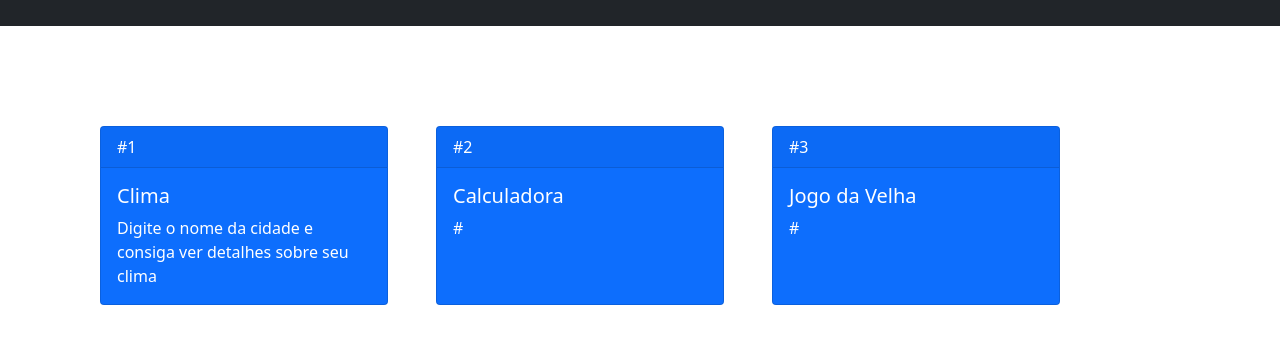
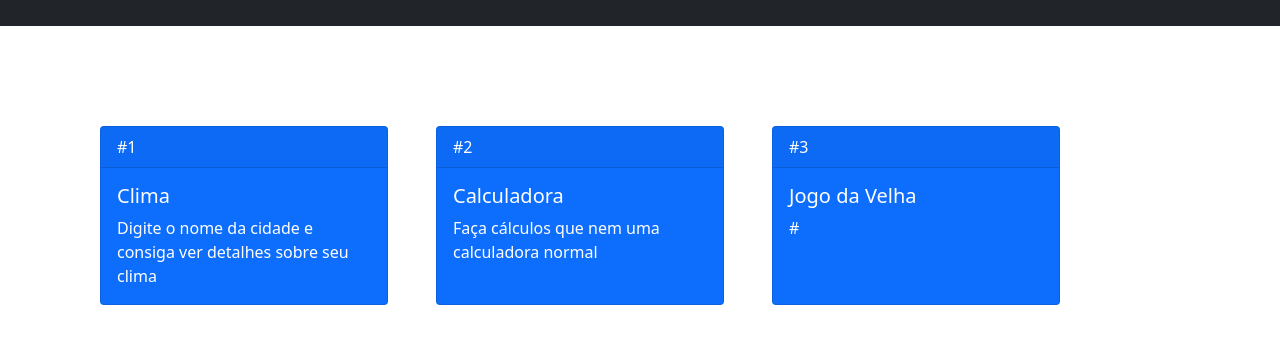
Before and after one commit to weesleycabral/angular-project-catalog, an Angular app: page / in a window 1280 px wide. Shown: the top 344 px of the page. Built offline with nearby package versions, Linux system fonts and the light colour scheme; some icons are missing.

Commit message:
descricao calculadora

```diff
--- a/src/app/pages/menu/menu.component.ts
+++ b/src/app/pages/menu/menu.component.ts
@@ -14,7 +14,10 @@ export class MenuComponent implements OnInit {
   constructor() {
     this.pages = [1, 2, 3];
     this.titles = ['Clima', 'Calculadora', 'Jogo da Velha'];
-    this.descricao = ['Digite o nome da cidade e consiga ver detalhes sobre seu clima', '#', '#'];
+    this.descricao = ['Digite o nome da cidade e consiga ver detalhes sobre seu clima',
+      'Faça cálculos que nem uma calculadora normal',
+      '#'
+    ];
     this.rotas = ['weather', 'calculator'];
   }
 
```
